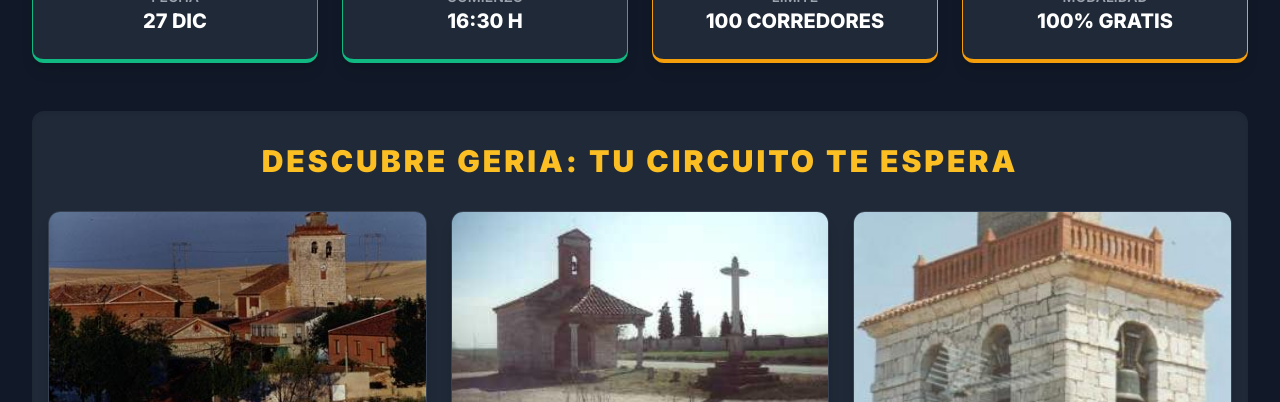
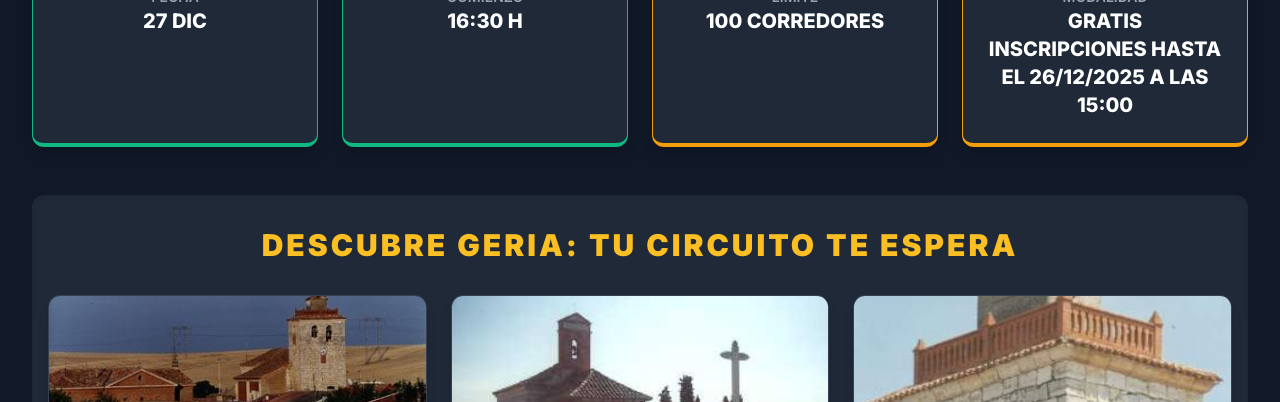
Before and after one commit to Luisgeria/San-Silvestre-Geria, a plain HTML site: page index.html in a window 1280 px wide. Shown: the part 698-1100 px from the top of the page. Drawn offline with nearby package versions, Linux system fonts and the light colour scheme.

Commit message:
Update index.html

```diff
--- a/index.html
+++ b/index.html
@@ -115,7 +115,7 @@
                 <div class="card-dark p-6 rounded-xl shadow-lg text-center border-b-4 border-amber-500">
                     <span class="text-5xl block mb-2 text-emerald-400">🎟️</span>
                     <h3 class="text-sm font-semibold mt-2 text-gray-400 uppercase">Modalidad</h3>
-                    <p class="text-xl text-white font-extrabold uppercase">100% GRATIS</p>
+                    <p class="text-xl text-white font-extrabold uppercase">GRATIS Inscripciones hasta el 26/12/2025 a las 15:00</p>
                 </div>
             </div>
         </section>
```
